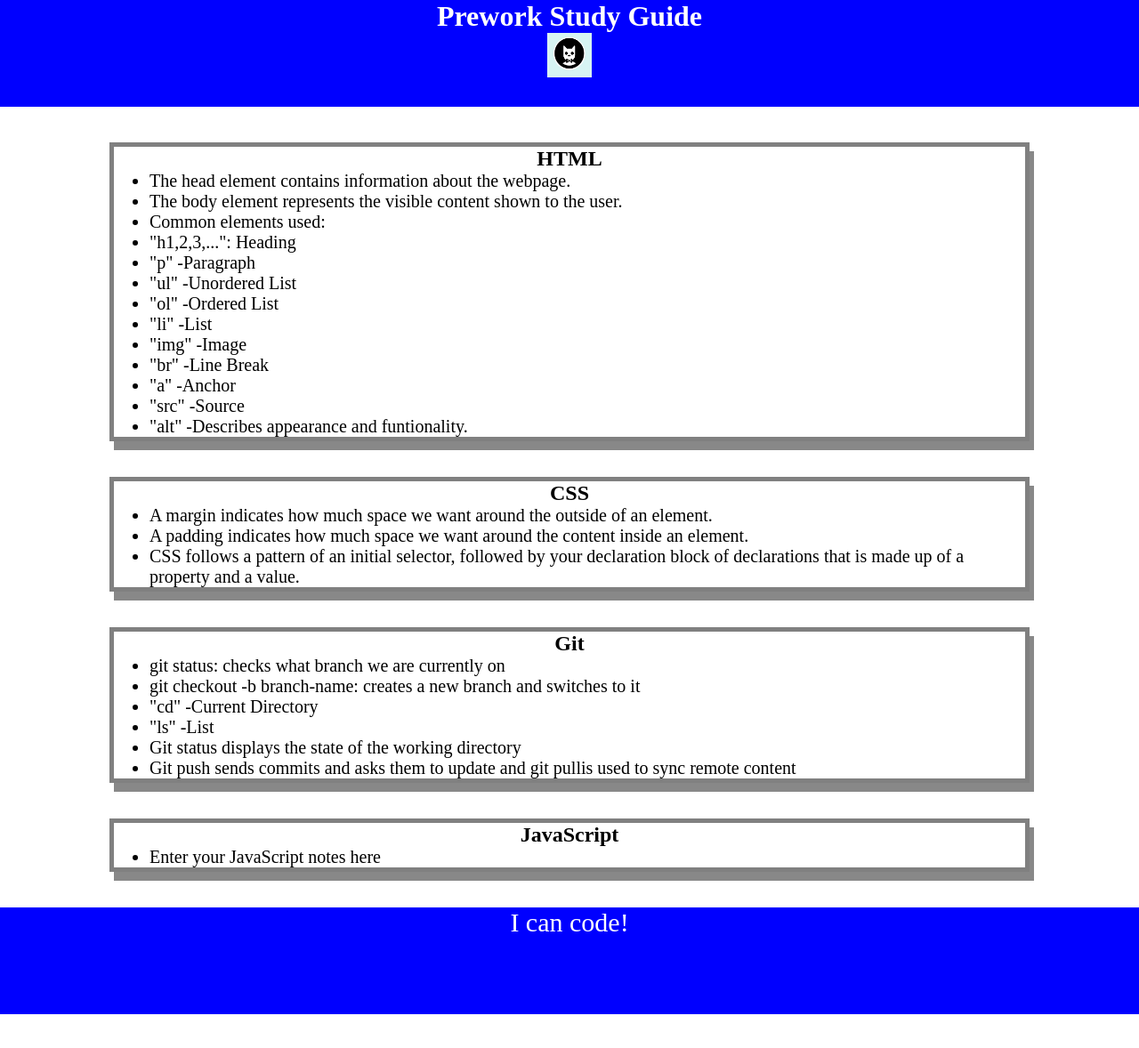
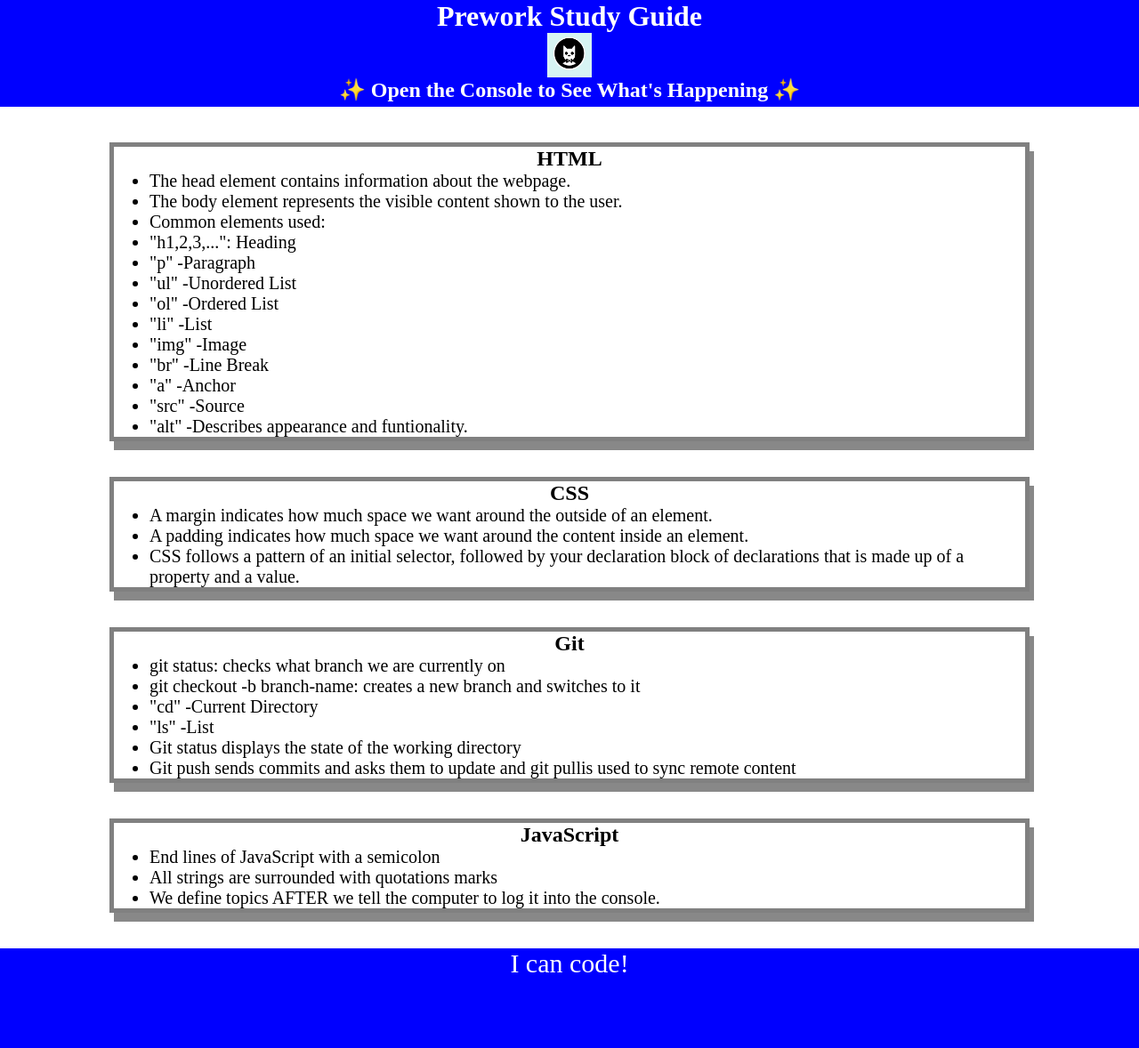
Before and after one commit to peckham4563/Prework-Study-Guide-Main, a plain HTML site: page index.html in a window 1280 px wide. Shown: the whole page at 89% size. Before the commit the page ends 1140 px from the top, so only its background shows below. Drawn offline with Linux system fonts and the light colour scheme.

Commit message:
added js loop to project

```diff
--- /dev/null
+++ b/assets/script.js
@@ -0,0 +1,18 @@
+var topics = ['HTML', 'CSS', 'Git', 'JavaScript'];
+
+for (var x = 0; x < topics.length; x++) {
+ console.log(topics[x]);
+}
+/*
+if (topic === 'HTML') {
+  console.log("Let's study HTML!");
+} else if (topic === 'CSS') {
+  console.log("Let's study CSS!");
+} else if (topic === 'Git') {
+  console.log("Let's study Git!");
+} else if (topic === 'JavaScript') {
+  console.log("Let's study JavaScript!");
+} else {
+  console.log('Please try again!');
+}
+*/
--- a/index.html
+++ b/index.html
@@ -11,6 +11,7 @@
     <header id="header">
       <h1>Prework Study Guide</h1>
       <img src="./assets/bowtie-cat.png" alt="Profile image of cat wearing a bow tie." />
+      <h2>✨ Open the Console to See What's Happening ✨</h2>
     </header>
     <main>
       <section class="card" id="html-section">
@@ -56,7 +57,9 @@
       <section class="card" id="javascript-section">
         <h2>JavaScript</h2>
         <ul>
-          <li>Enter your JavaScript notes here</li>
+          <li>End lines of JavaScript with a semicolon</li>
+          <li>All strings are surrounded with quotations marks</li>
+          <li>We define topics AFTER we tell the computer to log it into the console.</li>
         </ul>
       </section>
     </main>
@@ -64,5 +67,6 @@
     <footer>
       <p>I can code!</p>
     </footer>
+    <script src="./assets/script.js"></script>
   </body>
 </html>
```
